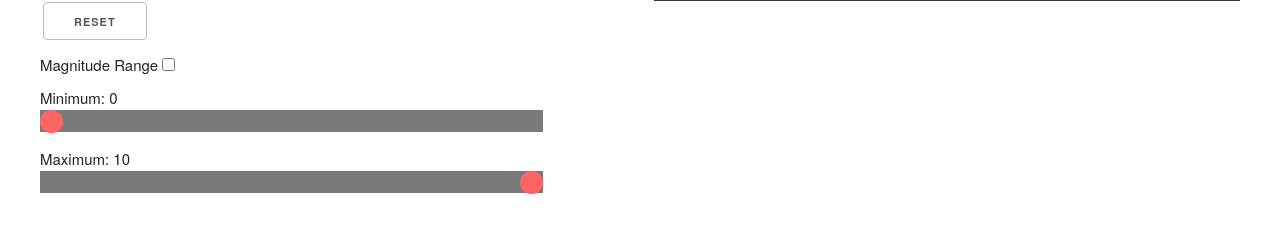
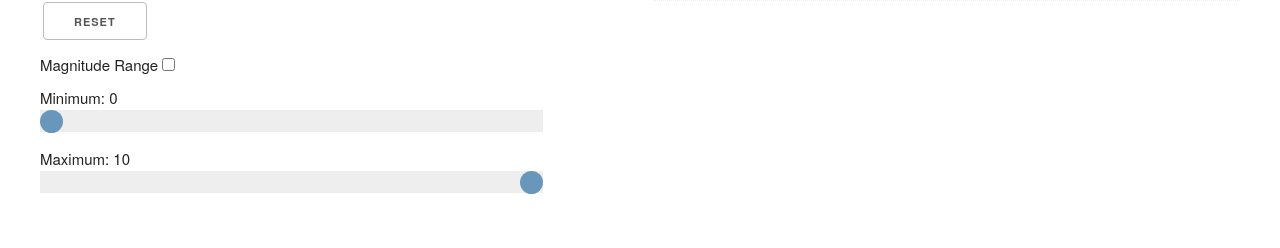
Before and after one commit to ilsetse/idv_earthquake, a Flask app: template src/templates/index.html in a window 1280 px wide. Shown: the part 739-987 px from the top of the page. Run offline with Flask 2, Linux system fonts and the light colour scheme; the template is opened without the code that fills it, so the values that code supplies are empty; some libraries are stand-ins or nearby versions.

Commit message:
changed style

```diff
--- a/src/static/css/style.css
+++ b/src/static/css/style.css
@@ -20,11 +20,12 @@ html, body {
 #interaction {
   width: 95%;
   height: 34em;
-  border: 1px solid #333;
+  border: 0.5px dotted #eee;
   position: relative;
 }
 
-#radarChart {
+#radar_chart {
+
 }
 
 #year-filter {
@@ -38,9 +39,9 @@ html, body {
   width: 100%;
   height: 22px;
   left: 0;
-  background: #222;
+  background: #eee;
   outline: none;
-  opacity: 0.6;
+  opacity: 1;
   -webkit-transition: 0.2s;
   transition: opacity 0.2s;
 }
@@ -55,7 +56,7 @@ html, body {
   width: 23px;
   height: 23px;
   border-radius: 50%;
-  background: red;
+  background: #6897bb;
   cursor: pointer;
 }
 
```
Also changed, not shown: 1 other file.
